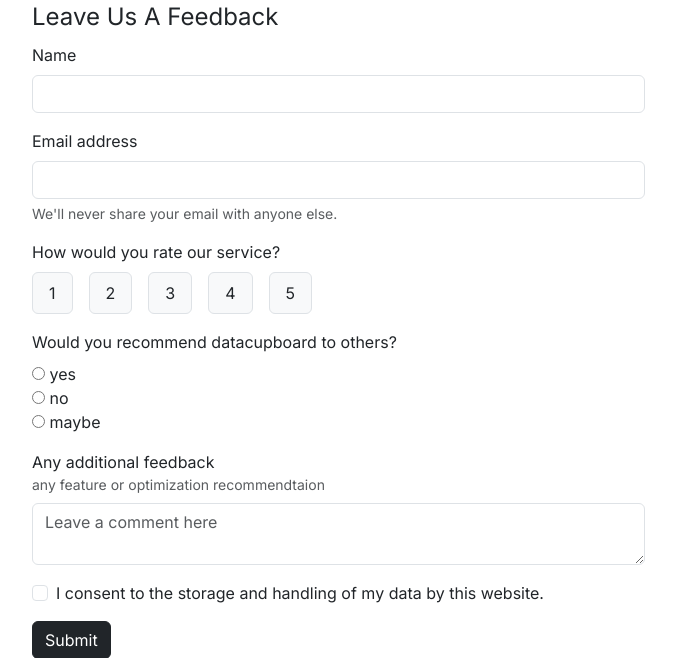
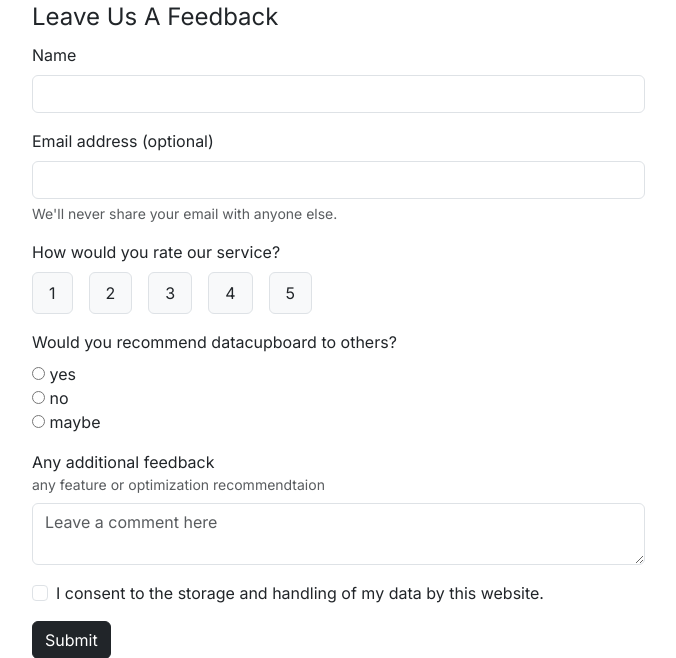
Before and after one commit to winninggodspower/DDatacupboard, a Django app: page /feedback/ in a window 1280 px wide. Shown: the part 198-856 px from the top of the page, without its empty margins (74-750 px from the left). Run offline with Django 4.2, Linux system fonts and the light colour scheme.

Commit message:
add optional text

```diff
--- a/templates/feedback.html
+++ b/templates/feedback.html
@@ -15,7 +15,7 @@
             <input type="text" name="name" class="form-control" id="name" maxlength="50" aria-describedby="nameHelp" required>
         </div>
         <div class="mb-3">
-            <label for="email" class="form-label">Email address</label>
+            <label for="email" class="form-label">Email address (optional) </label>
             <input type="email" class="form-control" name="email" id="email" maxlength="254" aria-describedby="emailHelp">
             <div id="emailHelp" class="form-text">We'll never share your email with anyone else.</div>
         </div>
```
